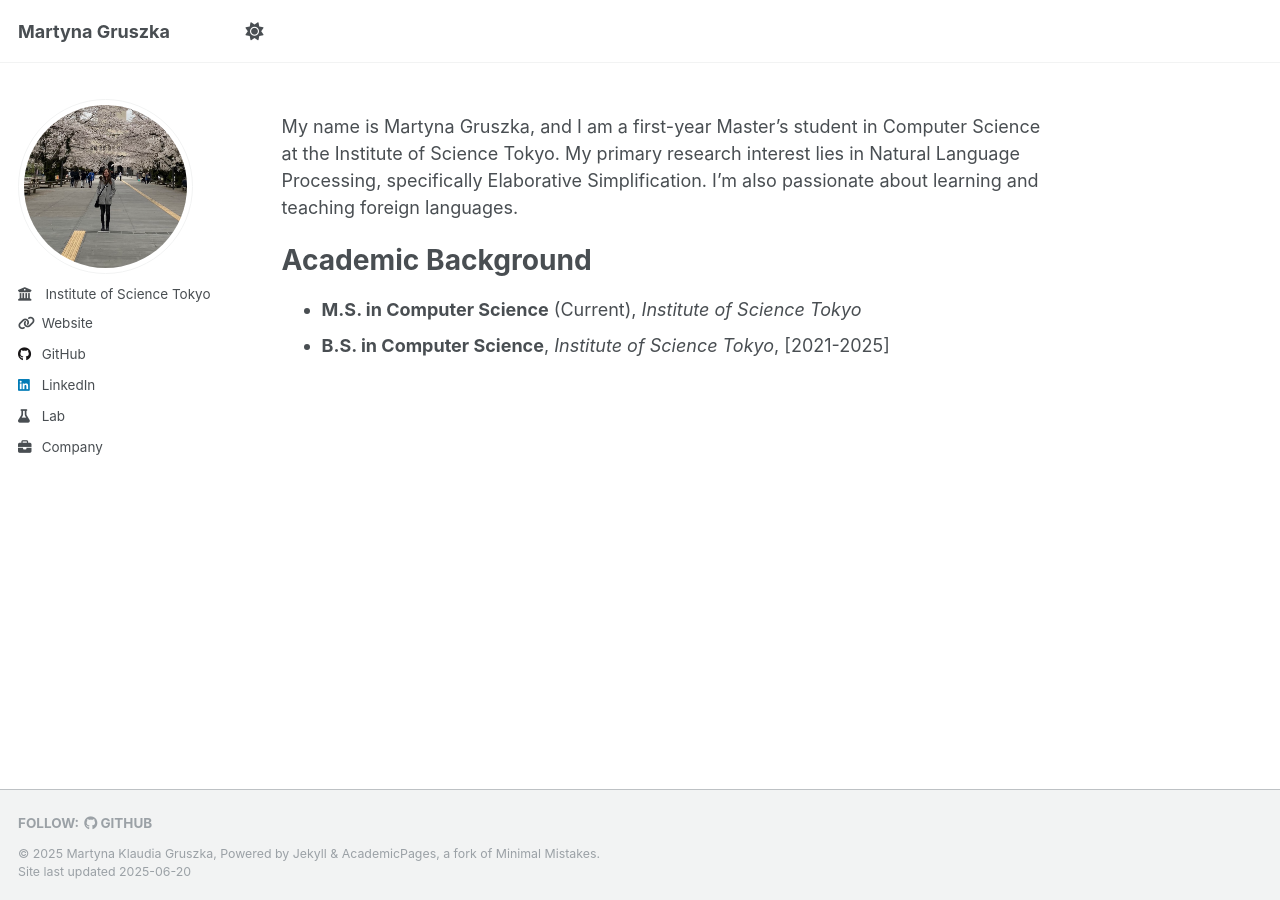
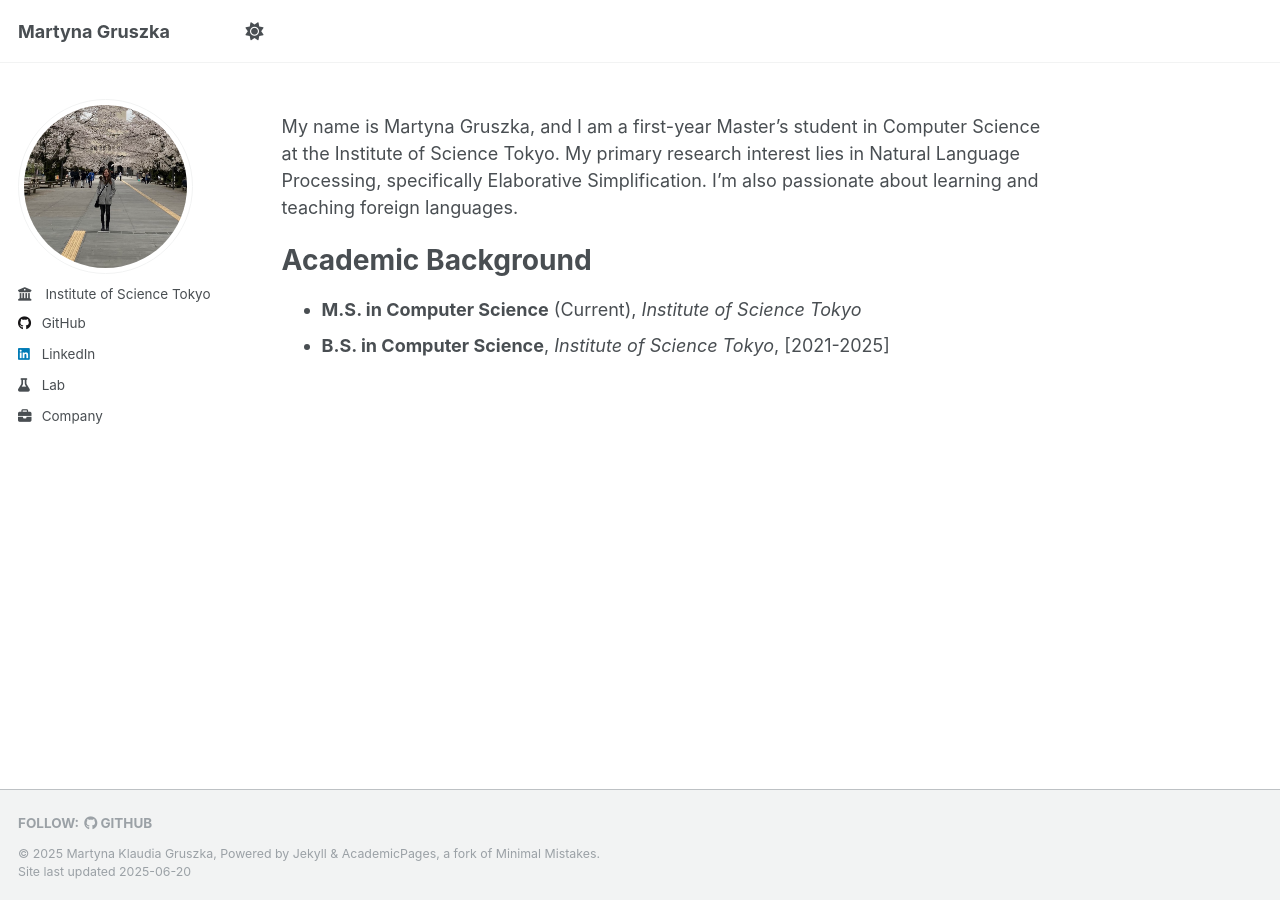
Before and after one commit to martgru/martgru.github.io, a Jekyll site: the page built from _pages/about.md, in a window 1280 px wide. Built offline with Jekyll 4.4.1, drawn with Linux system fonts in a browser that asks for light colours.

Commit message:
Update author-profile.html. - delete seperate uri block

```diff
--- a/_includes/author-profile.html
+++ b/_includes/author-profile.html
@@ -36,9 +36,6 @@
             {{ author.employer }}
           {% endif %}
         </li>
-      {% endif %}
-      {% if author.uri %}
-        <li><a href="{{ author.uri }}"><i class="fas fa-fw fa-link icon-pad-right" aria-hidden="true"></i>{{ site.data.ui-text[site.locale].website_label | default: "Website" }}</a></li>
       {% endif %}
       {% if author.email %}
         <li><a href="mailto:{{ author.email }}"><i class="fas fa-fw fa-envelope icon-pad-right" aria-hidden="true"></i>{{ site.data.ui-text[site.locale].email_label | default: "Email" }}</a></li>
```
